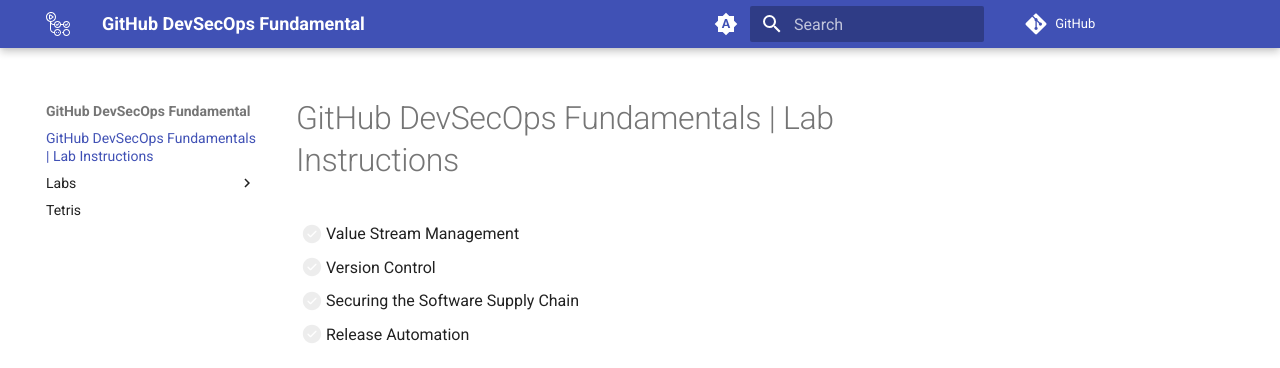
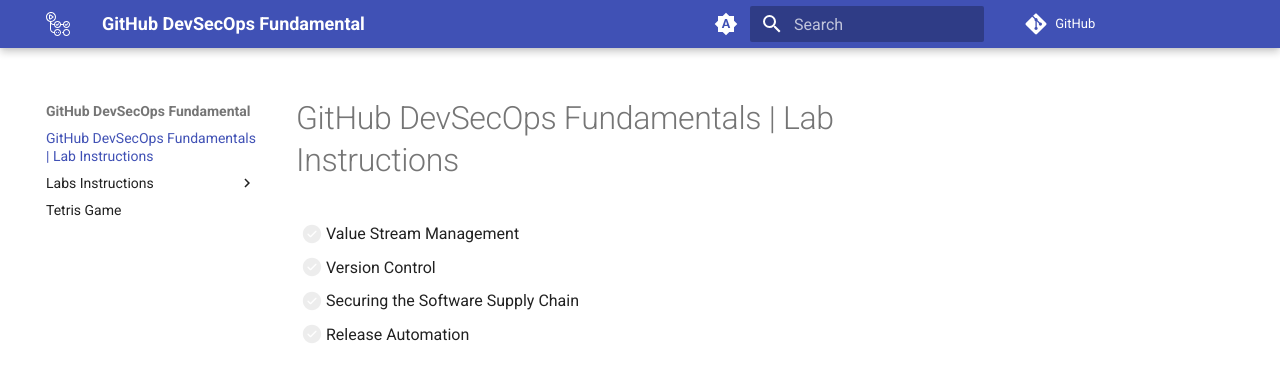
Before and after one commit to githubuniverseworkshops/github-devsecops-fundamentals, an MkDocs documentation site: the page built from docs/index.md, in a window 1280 px wide. Shown: the top 368 px of the page. Built offline with MkDocs 1.6.1 and Material for MkDocs 9.7.7, drawn with Linux system fonts in a browser that asks for light colours; comment, search, counter and statistics services are not loaded; some of the changed lines change nothing that is shown.

Commit message:
Improve site nav

```diff
--- a/mkdocs.yml
+++ b/mkdocs.yml
@@ -91,13 +91,9 @@
 
 nav:
   - index.md
-  - Labs:
-      - Value Stream Management: Value-Stream-Management/index.md
-      - Version Control: Version-Control/index.md
-          - Version-Control/collaborate.md
-          - Version-Control/implement-features.md
-          - Version-Control/prerequisites.md
-          - Version-Control/setup.md
-      - Securing the Software Supply Chain: Software-Supply-Chain/index.md
-      - Release Automation: Release-Automation/index.md
-  - Tetris: Tetris/index.html
+  - Labs Instructions:
+      - Value-Stream-Management/index.md
+      - Version-Control/index.md
+      - Software-Supply-Chain/index.md
+      - Release-Automation/index.md
+  - Tetris Game: Tetris/index.html
```
